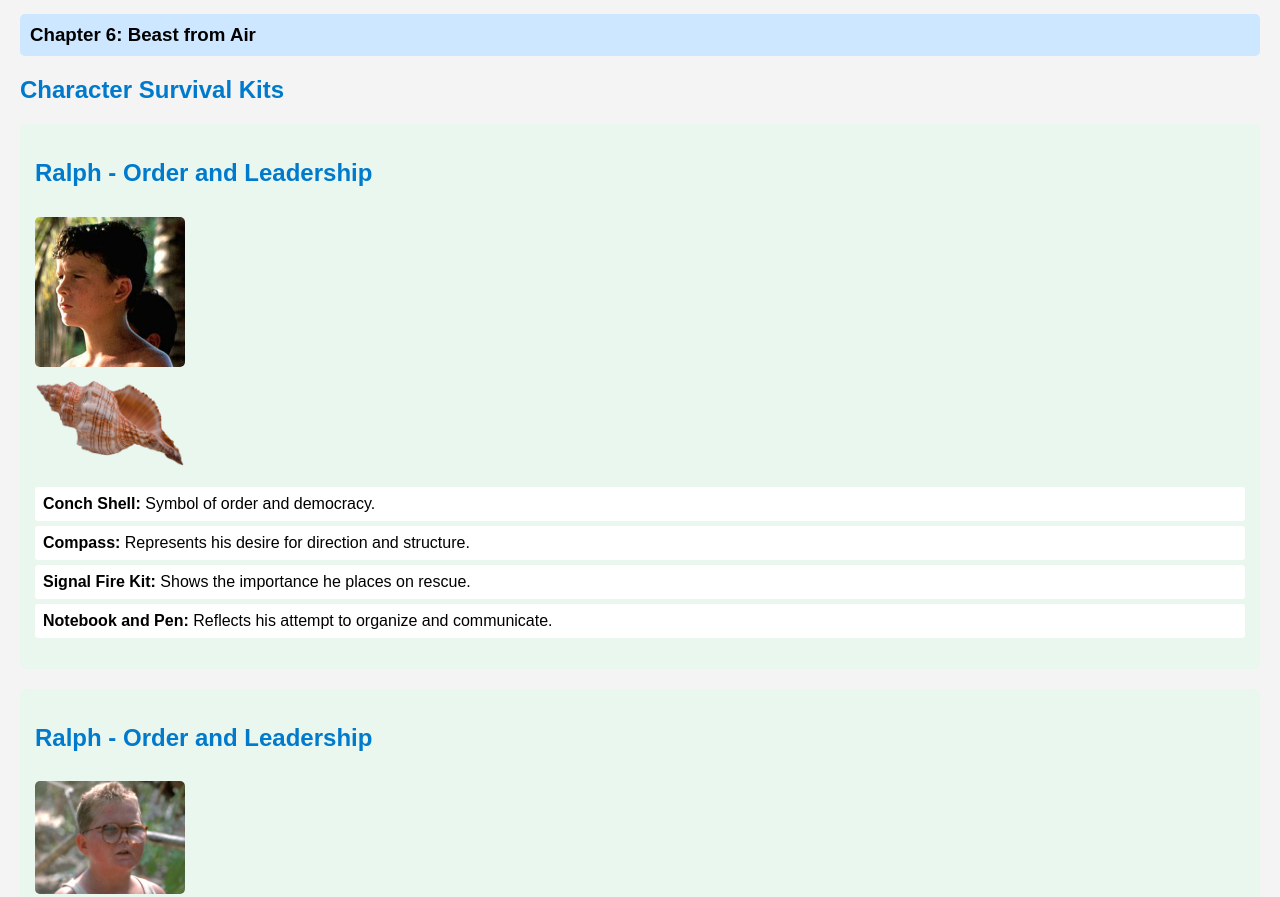
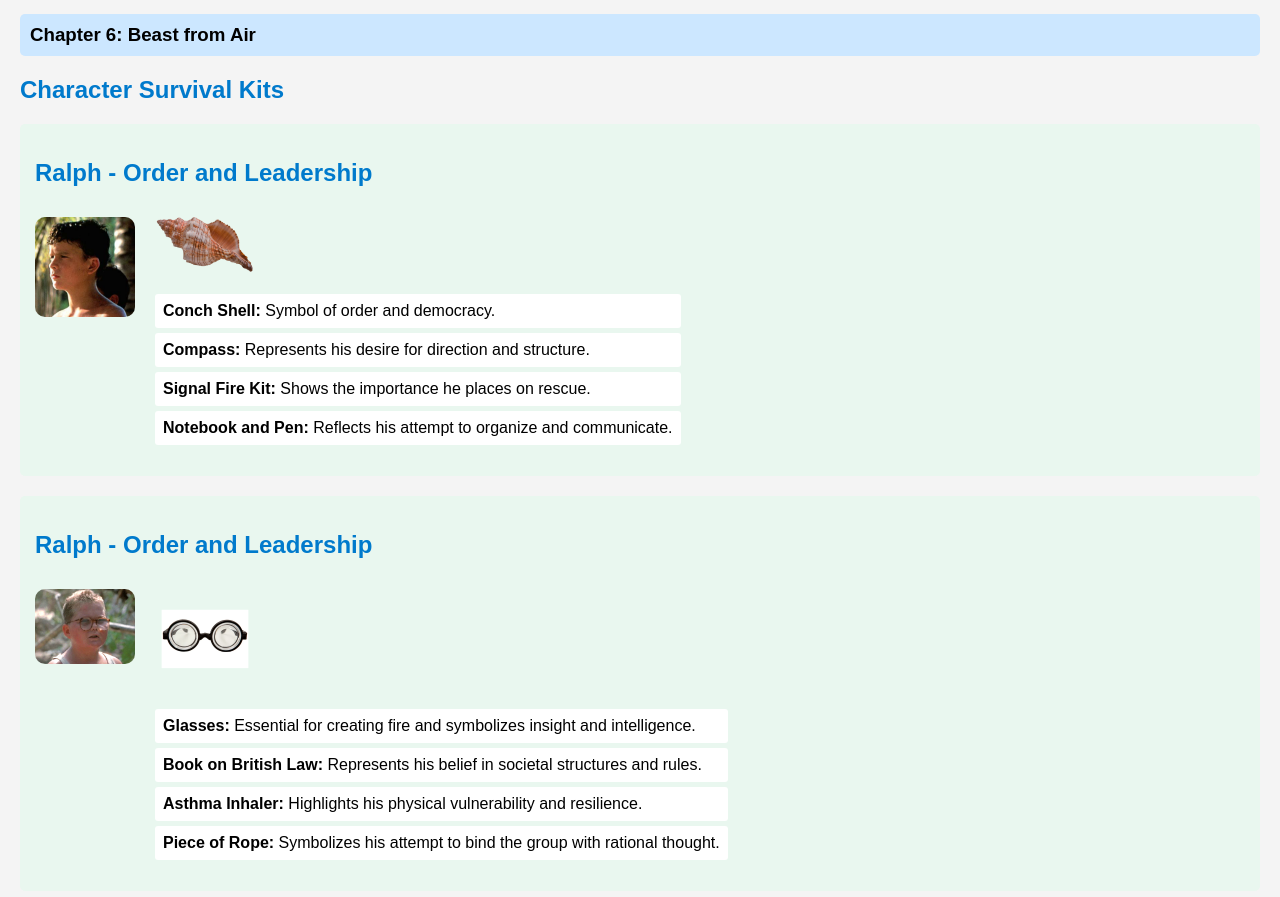
Before and after one commit to Chopansis/Colegio, a plain HTML site: page index.html in a window 1280 px wide. Shown: the part 560-1457 px from the top of the page. Drawn offline with Linux system fonts and the light colour scheme.

Commit message:
Update 1 styles.css

```diff
--- a/styles.css
+++ b/styles.css
@@ -75,3 +75,23 @@ footer {
   width: 10
   %;
 }
+
+.character {
+  margin-bottom: 20px;
+}
+
+.character-info {
+  display: flex;
+  align-items: flex-start; /* Aligns the text with the top of the image */
+}
+
+.character-image {
+  width: 100px; /* Adjust width as needed */
+  height: auto;
+  margin-right: 20px; /* Adds spacing between image and text */
+  border-radius: 10px; /* Optional: Adds rounded corners to the image */
+}
+
+.character-description {
+  max-width: 600px; /* Adjusts the width of the text area */
+}
```
